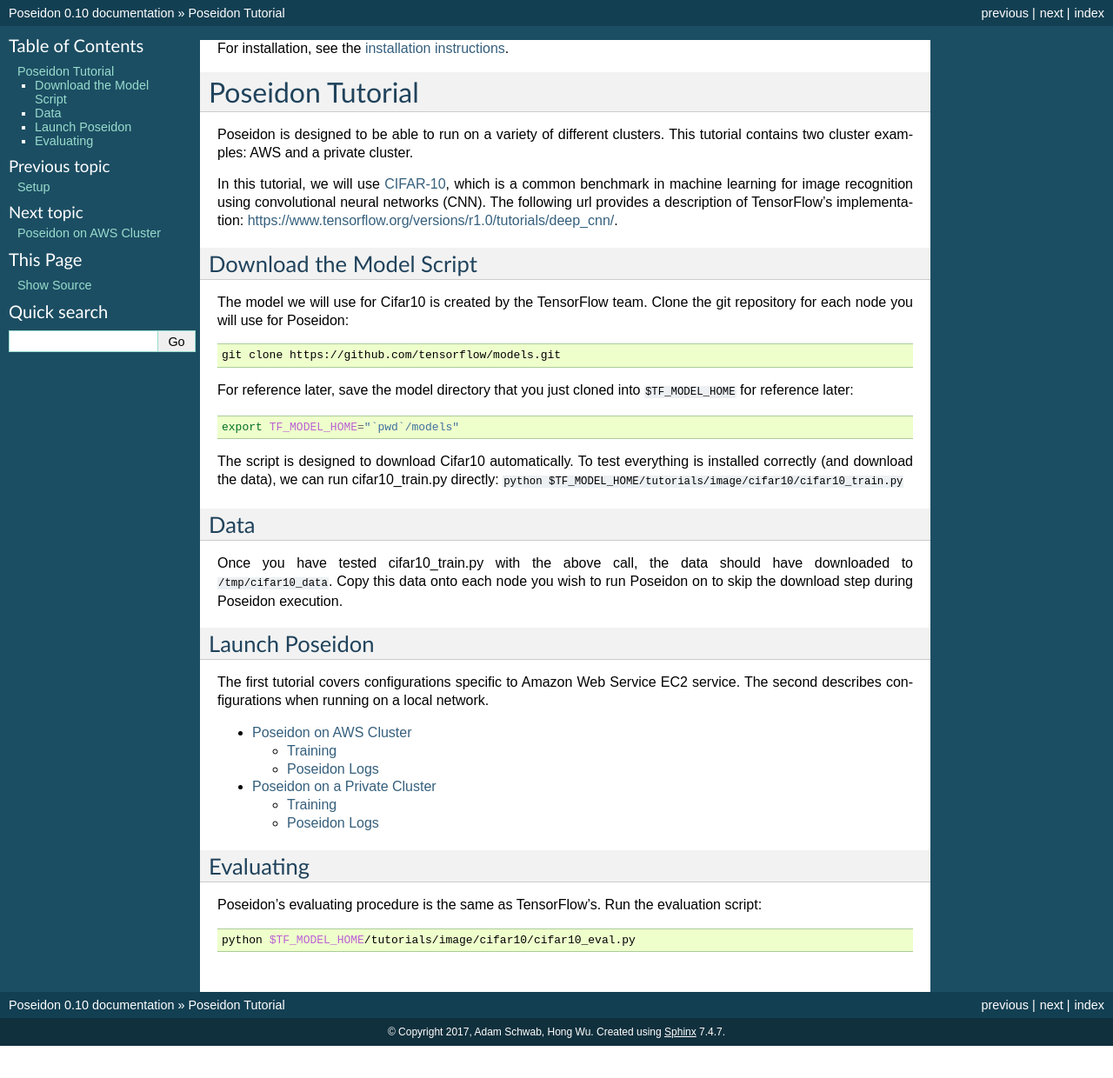
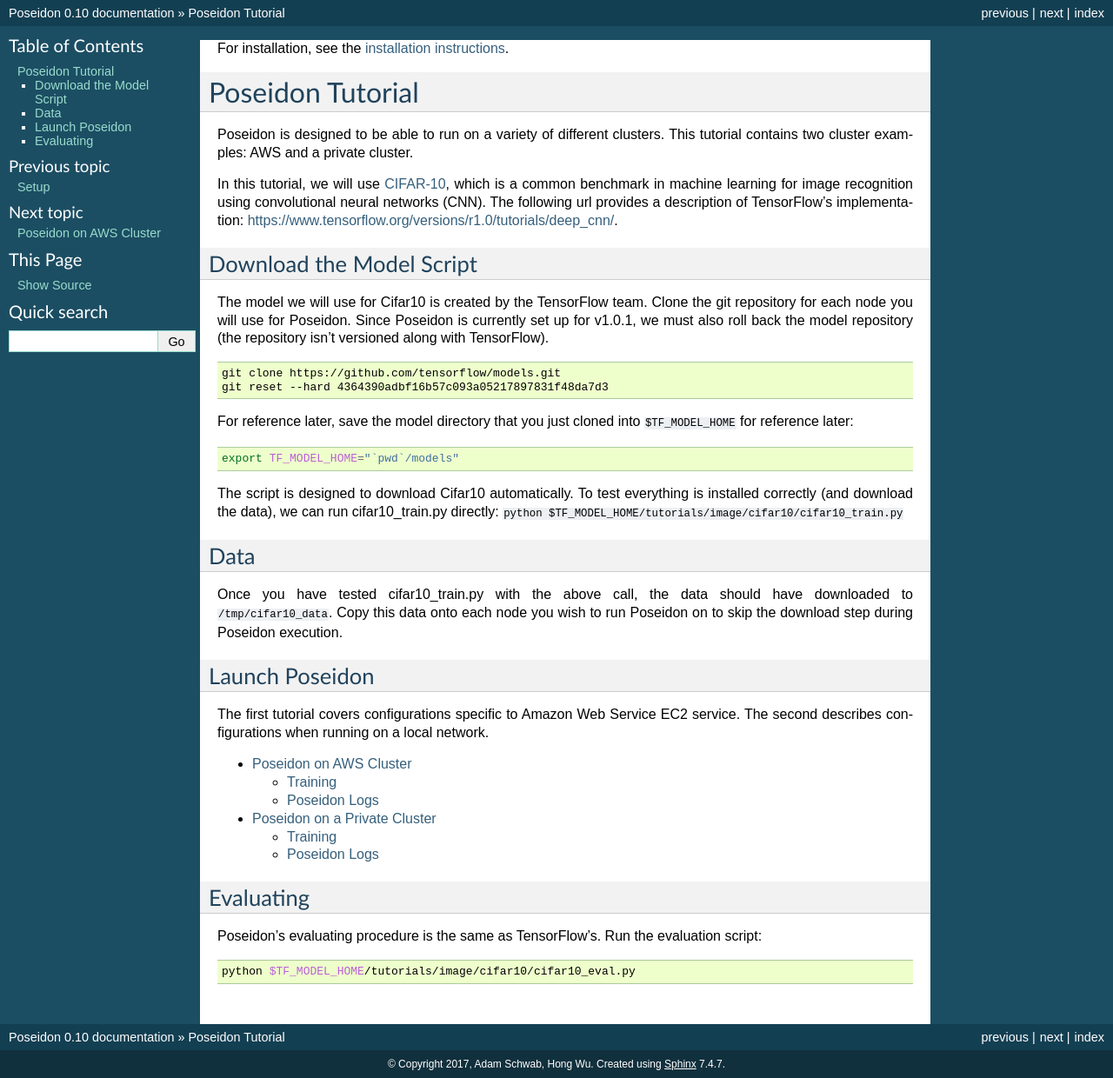
Before and after one commit to petuum-inc/poseidon-release, a Sphinx documentation site: the page built from docs/source/tutorial.rst, in a window 1280 px wide. Shown: the whole page at 87% size. Built offline with Sphinx 7.4.7, drawn with Linux system fonts in a browser that asks for light colours; before the commit the page ends 1203 px from its top, so only the background shows below that.

Commit message:
resetting models back to correct version for TF 1.0.1

```diff
--- a/docs/source/tutorial.rst
+++ b/docs/source/tutorial.rst
@@ -11,11 +11,12 @@
 Download the Model Script
 -------------------------
 
-The model we will use for Cifar10 is created by the TensorFlow team. Clone the git repository for each node you will use for Poseidon:
+The model we will use for Cifar10 is created by the TensorFlow team. Clone the git repository for each node you will use for Poseidon. Since Poseidon is currently set up for v1.0.1, we must also roll back the model repository (the repository isn't versioned along with TensorFlow).
 
 .. code:: bash
 
     git clone https://github.com/tensorflow/models.git
+    git reset --hard 4364390adbf16b57c093a05217897831f48da7d3
 
 For reference later, save the model directory that you just cloned into ``$TF_MODEL_HOME`` for reference later:
 
```
